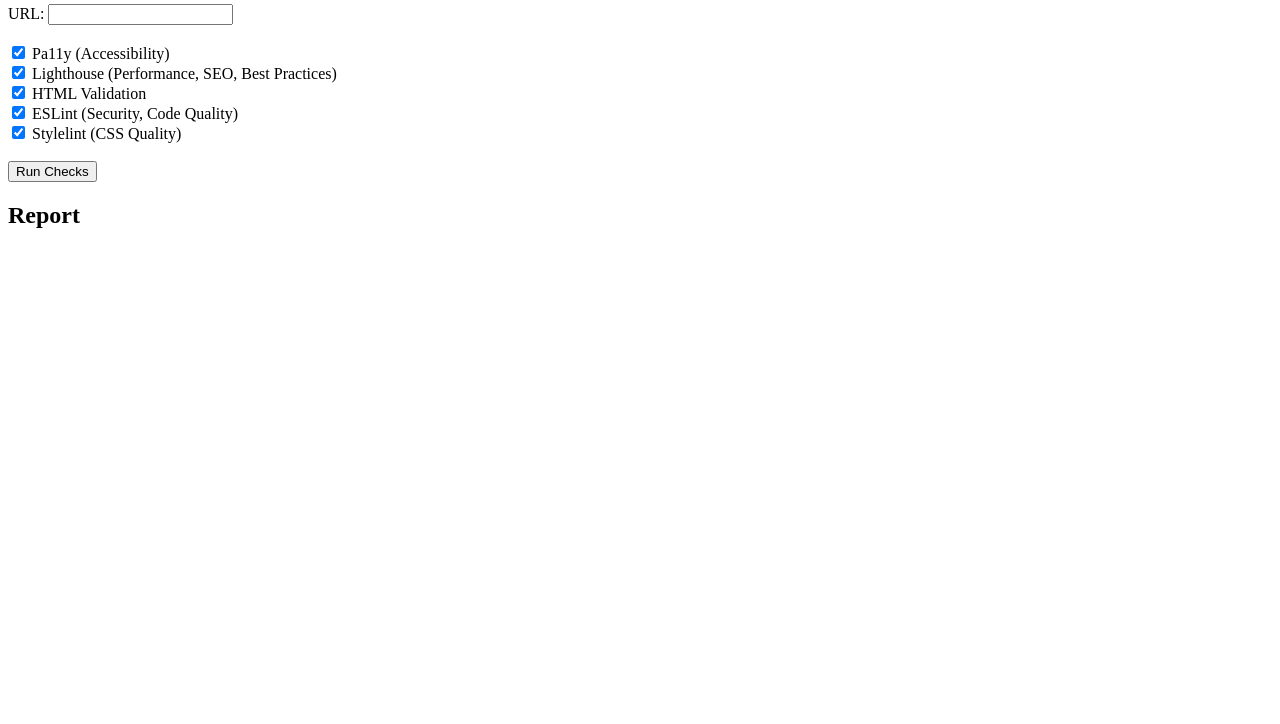
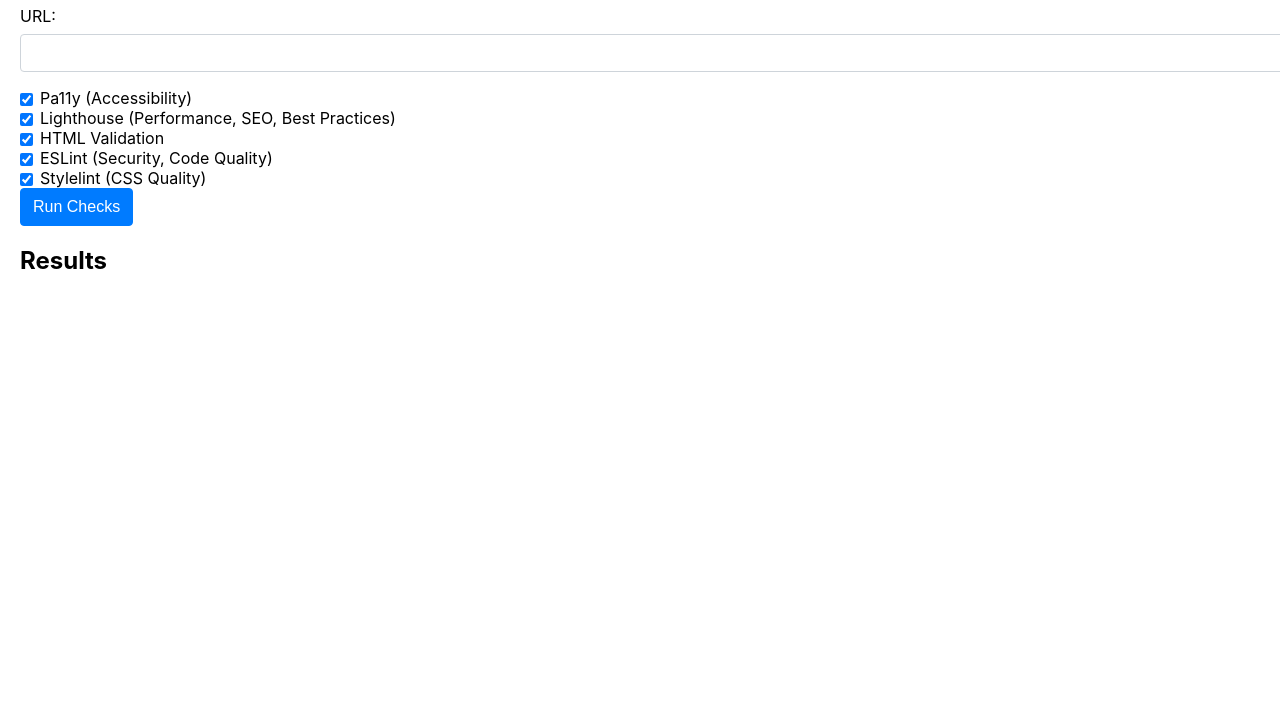
Before and after one commit to muthusrinivasan-a/FE, a plain HTML site: page index.html in a window 1280 px wide. Shown: the part 76-800 px from the top of the page. Drawn offline with Linux system fonts and the light colour scheme.

Commit message:
Update index.html

```diff
--- a/index.html
+++ b/index.html
@@ -4,39 +4,126 @@
     <meta charset="UTF-8">
     <meta name="viewport" content="width=device-width, initial-scale=1.0">
     <title>Frontend Checks</title>
+    <style>
+        body {
+            font-family: -apple-system, BlinkMacSystemFont, "Segoe UI", Roboto, "Helvetica Neue", Arial, "Noto Sans", sans-serif, "Apple Color Emoji", "Segoe UI Emoji", "Segoe UI Symbol", "Noto Color Emoji";
+            margin: 20px;
+        }
+        h1 {
+            color: #333;
+        }
+        .form-group {
+            margin-bottom: 1rem;
+        }
+        .form-group label {
+            display: inline-block;
+            margin-bottom: 0.5rem;
+        }
+        .form-control {
+            display: block;
+            width: 100%;
+            padding: 0.375rem 0.75rem;
+            font-size: 1rem;
+            line-height: 1.5;
+            color: #495057;
+            background-color: #fff;
+            background-clip: padding-box;
+            border: 1px solid #ced4da;
+            border-radius: 0.25rem;
+            transition: border-color 0.15s ease-in-out, box-shadow 0.15s ease-in-out;
+        }
+        .form-check {
+            position: relative;
+            display: block;
+            padding-left: 1.25rem;
+        }
+        .form-check-input {
+            position: absolute;
+            margin-top: 0.3rem;
+            margin-left: -1.25rem;
+        }
+        .form-check-label {
+            margin-bottom: 0;
+        }
+        .btn {
+            display: inline-block;
+            font-weight: 400;
+            color: #fff;
+            text-align: center;
+            vertical-align: middle;
+            user-select: none;
+            background-color: #007bff;
+            border: 1px solid #007bff;
+            padding: 0.375rem 0.75rem;
+            font-size: 1rem;
+            line-height: 1.5;
+            border-radius: 0.25rem;
+            transition: color 0.15s ease-in-out, background-color 0.15s ease-in-out, border-color 0.15s ease-in-out, box-shadow 0.15s ease-in-out;
+        }
+        .btn:hover {
+            background-color: #0056b3;
+            border-color: #004085;
+        }
+        .result-section {
+            margin-top: 20px;
+        }
+        .issue {
+            border: 1px solid #ddd;
+            padding: 10px;
+            margin-bottom: 10px;
+            border-radius: 5px;
+        }
+        .issue h3 {
+            margin: 0;
+            font-size: 1.2em;
+        }
+        .issue p {
+            margin: 5px 0;
+        }
+        .issue a {
+            color: #007bff;
+        }
+        .issue a:hover {
+            text-decoration: underline;
+        }
+    </style>
 </head>
 <body>
-    <h1>Frontend Checks</h1>
-    <form id="checkForm">
-        <label for="url">URL:</label>
-        <input type="text" id="url" name="url" required><br><br>
+    <div class="container">
+        <h1>Frontend Checks</h1>
+        <form id="checkForm">
+            <div class="form-group">
+                <label for="url">URL:</label>
+                <input type="text" id="url" name="url" class="form-control" required>
+            </div>
+            <div class="form-check">
+                <input type="checkbox" id="pa11y" name="pa11y" class="form-check-input" checked>
+                <label for="pa11y" class="form-check-label">Pa11y (Accessibility)</label>
+            </div>
+            <div class="form-check">
+                <input type="checkbox" id="lighthouse" name="lighthouse" class="form-check-input" checked>
+                <label for="lighthouse" class="form-check-label">Lighthouse (Performance, SEO, Best Practices)</label>
+            </div>
+            <div class="form-check">
+                <input type="checkbox" id="htmlValidation" name="htmlValidation" class="form-check-input" checked>
+                <label for="htmlValidation" class="form-check-label">HTML Validation</label>
+            </div>
+            <div class="form-check">
+                <input type="checkbox" id="eslint" name="eslint" class="form-check-input" checked>
+                <label for="eslint" class="form-check-label">ESLint (Security, Code Quality)</label>
+            </div>
+            <div class="form-check">
+                <input type="checkbox" id="stylelint" name="stylelint" class="form-check-input" checked>
+                <label for="stylelint" class="form-check-label">Stylelint (CSS Quality)</label>
+            </div>
+            <button type="submit" class="btn">Run Checks</button>
+        </form>
 
-        <label>
-            <input type="checkbox" id="pa11y" name="pa11y" checked>
-            Pa11y (Accessibility)
-        </label><br>
-        <label>
-            <input type="checkbox" id="lighthouse" name="lighthouse" checked>
-            Lighthouse (Performance, SEO, Best Practices)
-        </label><br>
-        <label>
-            <input type="checkbox" id="htmlValidation" name="htmlValidation" checked>
-            HTML Validation
-        </label><br>
-        <label>
-            <input type="checkbox" id="eslint" name="eslint" checked>
-            ESLint (Security, Code Quality)
-        </label><br>
-        <label>
-            <input type="checkbox" id="stylelint" name="stylelint" checked>
-            Stylelint (CSS Quality)
-        </label><br><br>
-
-        <button type="submit">Run Checks</button>
-    </form>
-
-    <h2>Report</h2>
-    <pre id="report"></pre>
+        <div class="result-section" id="result-section">
+            <h2>Results</h2>
+            <div id="results"></div>
+        </div>
+    </div>
 
     <script>
         document.getElementById('checkForm').addEventListener('submit', async (event) => {
@@ -58,8 +145,40 @@
             });
 
             const report = await response.json();
-            document.getElementById('report').textContent = JSON.stringify(report, null, 2);
+            displayResults(report);
         });
+
+        function displayResults(report) {
+            const resultsContainer = document.getElementById('results');
+            resultsContainer.innerHTML = '';
+
+            if (report.issues && report.issues.length > 0) {
+                report.issues.forEach(issue => {
+                    const issueDiv = document.createElement('div');
+                    issueDiv.className = 'issue';
+
+                    const issueTitle = document.createElement('h3');
+                    issueTitle.textContent = issue.message || issue.description || 'Issue';
+                    issueDiv.appendChild(issueTitle);
+
+                    const issueDetail = document.createElement('p');
+                    issueDetail.textContent = issue.detail || issue.helpText || '';
+                    issueDiv.appendChild(issueDetail);
+
+                    if (issue.helpUrl) {
+                        const issueLink = document.createElement('a');
+                        issueLink.href = issue.helpUrl;
+                        issueLink.textContent = 'Learn more';
+                        issueLink.target = '_blank';
+                        issueDiv.appendChild(issueLink);
+                    }
+
+                    resultsContainer.appendChild(issueDiv);
+                });
+            } else {
+                resultsContainer.innerHTML = '<p>No issues found!</p>';
+            }
+        }
     </script>
 </body>
 </html>
```
